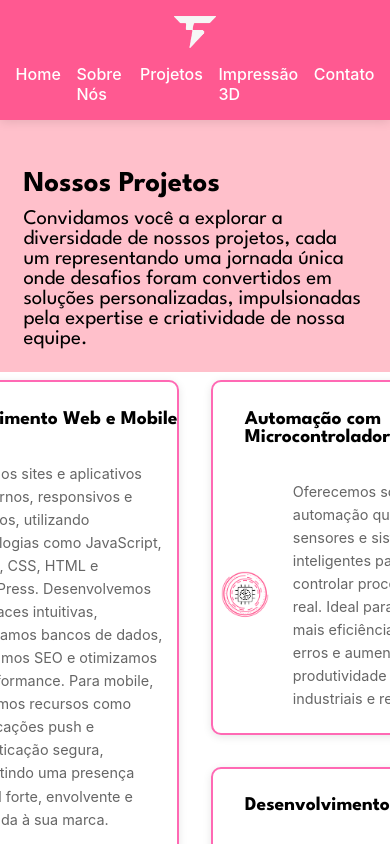
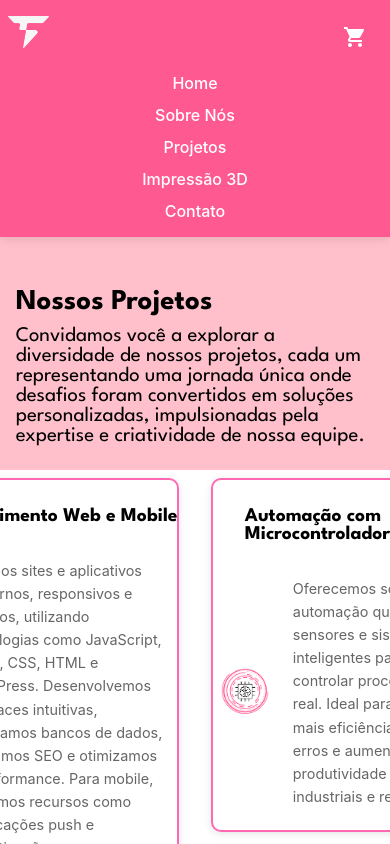
Before and after one commit to projetosTherion/TraineeWeb, a React (Create React App) app in the folder FrontEnd/: page /projetos in a window 390 px wide. Shown: the top 844 px of the page. Built offline with nearby package versions, Linux system fonts and the light colour scheme.

Commit message:
carrinho

```diff
--- a/FrontEnd/src/components/Header.css
+++ b/FrontEnd/src/components/Header.css
@@ -7,20 +7,16 @@
 .header {
   background-color: var(--cor-primaria);
   padding: clamp(10px, 3vw, 30px) 0;
-  position: relative;
+  position: sticky;
   top: 0;
   z-index: 1000;
   box-shadow: 0 2px 10px rgba(0, 0, 0, 0.1);
-
 }
 
 .header-container {
   display: flex;
   justify-content: space-between;
   align-items: center;
-  /* Remova ou comente as duas linhas abaixo */
-   max-width: 1450px;
-  /* margin: 0 auto; */
   padding: 0 clamp(8px, 4vw, 32px);
   width: 100%;
 }
@@ -41,6 +37,8 @@
 
 .nav-menu {
   display: flex;
+  flex-grow: 1;
+  justify-content: center;
 }
 
 .nav-list {
@@ -80,6 +78,47 @@
   width: 100%;
 }
 
+.cart-icon-wrapper {
+  margin-left: clamp(15px, 4vw, 30px);
+  display: flex;
+  align-items: center;
+}
+
+.cart-link {
+  display: flex;
+  align-items: center;
+  justify-content: center;
+  transition: transform 0.3s ease;
+}
+
+.cart-icon {
+  width: clamp(24px, 6vw, 28px);
+  height: clamp(24px, 6vw, 28px);
+  color: var(--cor-texto);
+  transition: all 0.3s ease;
+}
+
+.cart-link:hover .cart-icon {
+  color: var(--cor-hover);
+  transform: scale(1.1);
+}
+
+.cart-badge {
+  position: absolute;
+  top: -8px;
+  right: -8px;
+  background: #FFFFFF;
+  color: var(--cor-primaria);
+  border-radius: 50%;
+  width: 18px;
+  height: 18px;
+  display: flex;
+  align-items: center;
+  justify-content: center;
+  font-size: 0.7rem;
+  font-weight: bold;
+}
+
 /* Responsivo */
 @media (max-width: 900px) {
   .header {
@@ -87,33 +126,40 @@
   }
 
   .header-container {
-    flex-direction: column;
-    align-items: center;
-    padding: clamp(8px, 2vw, 16px) clamp(8px, 4vw, 24px);
-    width: 100%;
+    flex-wrap: wrap;
+    padding: clamp(8px, 2vw, 16px);
   }
 
   .logo-link {
-    margin-bottom: clamp(10px, 4vw, 24px);
-    justify-content: center;
+    order: 1;
+    margin-bottom: 10px;
+  }
+
+  .cart-icon-wrapper {
+    order: 2;
+    margin-left: auto;
+    margin-right: 15px;
+  }
+
+  .nav-menu {
+    order: 3;
     width: 100%;
+    margin-top: 15px;
   }
 
   .nav-list {
-
+    flex-direction: column;
+    gap: 12px;
+    align-items: center;
   }
 
   .nav-link {
-    font-size: clamp(1rem, 4vw, 1.2rem);
-    padding: clamp(6px, 2vw, 12px) 0;
-    width: 100%;
-    text-align: center;
-    border-radius: 8px;
-    transition: background 0.2s;
+    font-size: clamp(1rem, 4vw, 1.1rem);
+    padding: 8px 12px;
+    border-radius: 4px;
   }
 
   .nav-link:hover {
-    background: rgba(255,255,255,0.08);
-    color: var(--cor-hover);
+    background: rgba(255, 255, 255, 0.1);
   }
 }
--- a/FrontEnd/src/components/Header.jsx
+++ b/FrontEnd/src/components/Header.jsx
@@ -35,6 +35,20 @@
             </li>
           </ul>
         </nav>
+
+        <div className="cart-icon-wrapper">
+          <a
+            href="/carrinho"
+            target="_blank"
+            rel="noopener noreferrer"
+            aria-label="Carrinho de compras"
+            className="cart-link"
+          >
+            <svg className="cart-icon" viewBox="0 0 24 24" fill="currentColor" xmlns="http://www.w3.org/2000/svg">
+              <path d="M7 18c-1.1 0-1.99.9-1.99 2S5.9 22 7 22s2-.9 2-2-.9-2-2-2zM1 2v2h2l3.6 7.59-1.35 2.45c-.16.28-.25.61-.25.96 0 1.1.9 2 2 2h12v-2H7.42c-.14 0-.25-.11-.25-.25l.03-.12L8.1 13h7.45c.75 0 1.41-.41 1.75-1.03l3.58-6.49c.08-.14.12-.31.12-.48 0-.55-.45-1-1-1H5.21l-.94-2H1zm16 16c-1.1 0-1.99.9-1.99 2s.89 2 1.99 2 2-.9 2-2-.9-2-2-2z"/>
+            </svg>
+          </a>
+        </div>
       </div>
     </header>
   );
```
